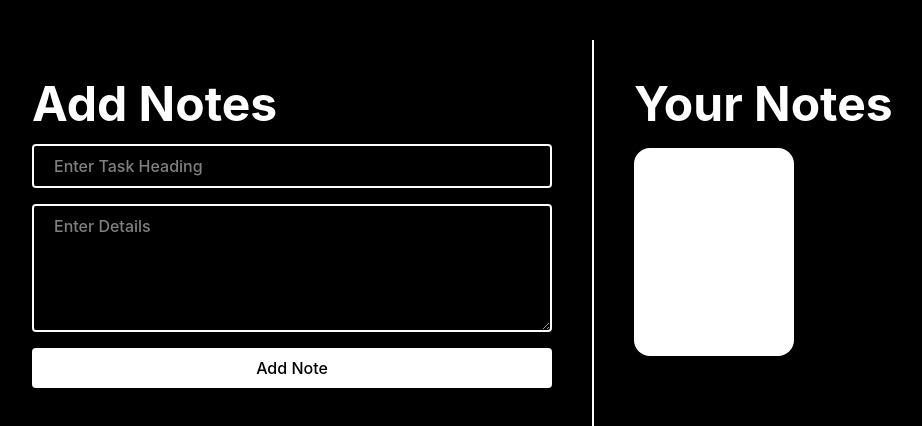
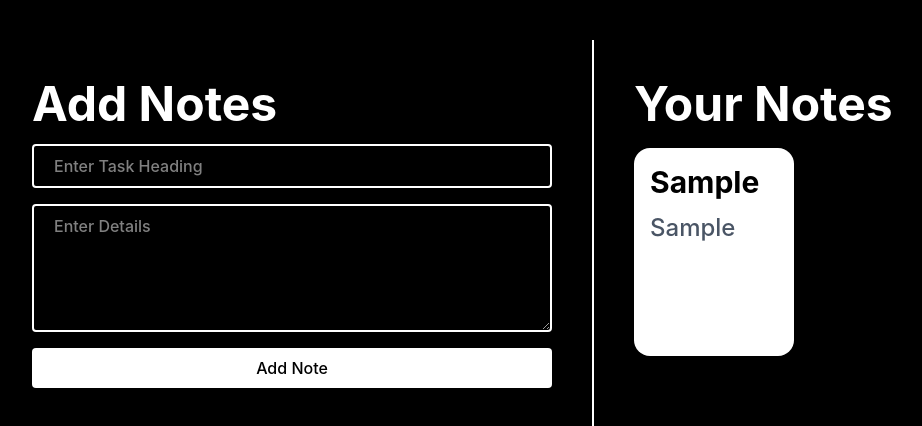
Before and after one commit to sahilshingate01/Notes-react, a React (Vite) app: page / in a window 1280 px wide. Both pictures are taken after typing "Sample", "Sample" into the empty fields and a click on the button "Add Note". Shown: the top 426 px of the page, without its empty margins (48-970 px from the left). Built offline with nearby package versions, Linux system fonts and the light colour scheme; the HTML template or start-up script is replaced by a standard one.

Commit message:
notes app working

```diff
--- a/src/App.jsx
+++ b/src/App.jsx
@@ -55,7 +55,10 @@ const App = () => {
 
         <div className='flex flex-wrap gap-5 mt-5 overflow-auto h-full'>
           {task.map((ele,idx) => {
-            return <div key={idx} className='h-52 w-40 bg-white rounded-2xl'></div>
+            return <div key={idx} className='h-52 w-40 bg-white rounded-2xl p-4 '>
+              <h2 className='text-3xl text-black font-bold '> {ele.title} </h2>
+              <p className='text-2xl text-gray-600 mt-3 font-medium '>{ele.detail}</p>
+            </div>
           })}
         </div>
 
```
